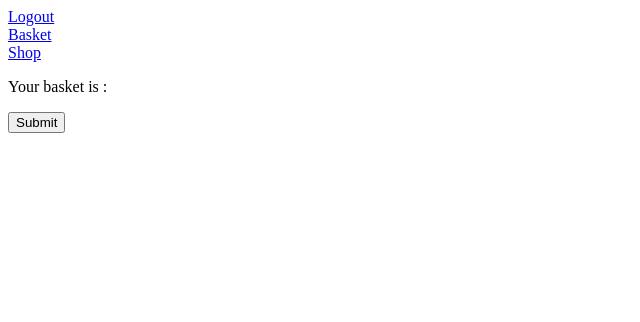
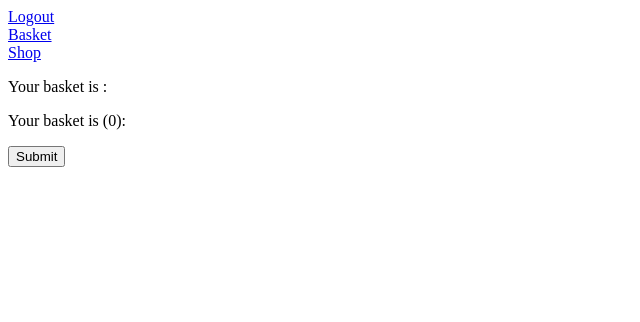
Before and after one commit to LucasLaurens/IWM_DJANGO, a Django app: page /shopping/basket in a window 1280 px wide. Shown: the top 322 px of the page, without its empty margins (0-640 px from the left). Run offline with Django 3.2, Linux system fonts and the light colour scheme; a user stored in the database is signed in; data that the repository does not hold is empty.

Commit message:
count basket

```diff
--- a/ldv/shopping/templates/shopping/basket.html
+++ b/ldv/shopping/templates/shopping/basket.html
@@ -5,6 +5,7 @@
 {% block content %}
 <p class="content">Your basket is :</p>
 <div class="columns is-multiline">
+<p class="content">Your basket is ({{ items|length }}):</p>
 <form class="" action="basket" method="post">
         {% csrf_token %}
         {% for item in items %}
--- a/ldv/shopping/views.py
+++ b/ldv/shopping/views.py
@@ -2,6 +2,7 @@ from django.shortcuts import render
 from django.views.generic.base import TemplateView
 from django.shortcuts import get_object_or_404, redirect
 from django.contrib.auth.mixins import LoginRequiredMixin
+from django.db.models import Count
 
 
 from shopping.models import Clothes, Item, User
```
Also changed, not shown: ldv/shopping/templates/shopping/shop.html (renamed from ldv/shopping/templates/shopping/index.html).
